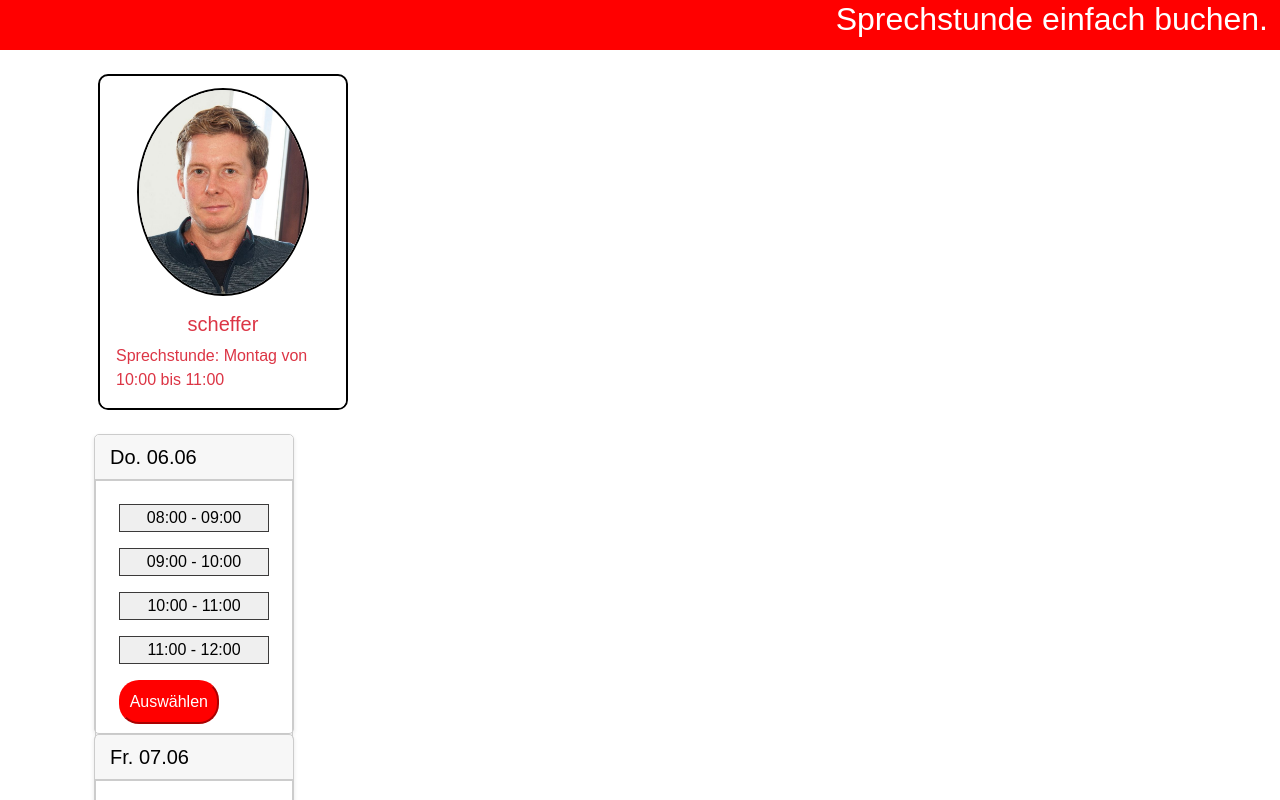
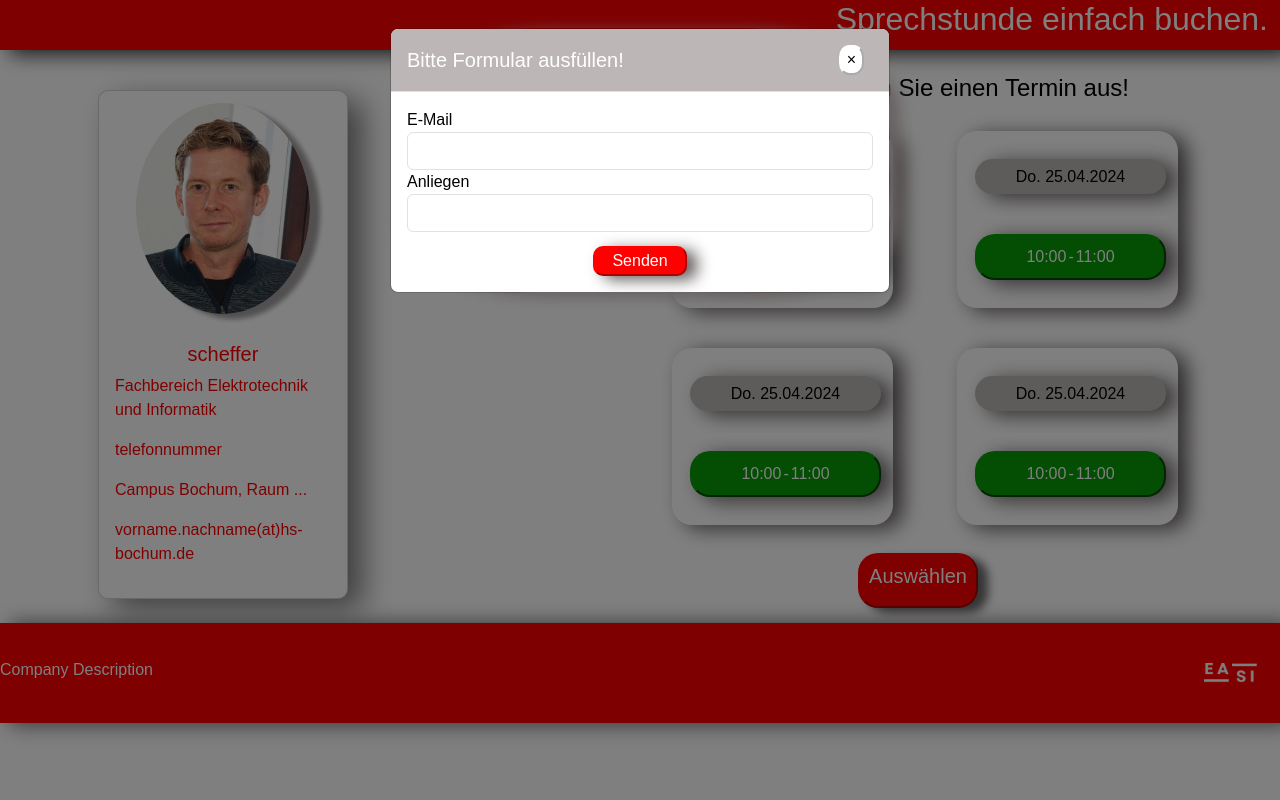
Before and after one commit to alaehamzaoui/direktprof, a Vue app in the folder front-end/: page /profs/1 in a window 1280 px wide. Both pictures are taken after a click on the button "Auswählen". Shown: the top 800 px of the page. Built offline with nearby package versions, Linux system fonts and the light colour scheme.

Commit message:
profseite done

```diff
--- a/front-end/src/pages/ProfSeite.vue
+++ b/front-end/src/pages/ProfSeite.vue
@@ -6,90 +6,125 @@
   </header>
 
   <div class="container mt-4">
-     <div class="card  mb-4">
-       <img :src="prof.imageName" class="card-img-top rounded-circle" alt="Professor Bild">
+    <div class="row">
+      <div class="col-sm">
+        <div class="card mb-4">
+          <img
+            :src="prof.imageName"
+            class="card-img-top rounded-circle"
+            alt="Professor Bild"
+          />
           <div class="card-body bg-white text-danger">
+            <!-- <h5 class="card-title">{{ prof.name }}</h5>
+            <p class="card-text">Sprechstunde: {{ prof.sprechstunde.tag }} von {{ prof.sprechstunde.beginn }} bis {{ prof.sprechstunde.ende }}</p>
+            -->
+            <div class="profile-card">
               <h5 class="card-title">{{ prof.name }}</h5>
-         <p class="card-text">Sprechstunde: {{ prof.sprechstunde.tag }} von {{ prof.sprechstunde.beginn }} bis {{ prof.sprechstunde.ende }}</p>
-       </div>
-     </div>
-
-<!--andere Möglichkeit
-     <div class="container-time mt-4 card-container-time">
-     <div class="card-time" v-for="(card, index) in cards" :key="index">
-       <div class="card-header-time">
-         <h5 class="card-title-time">{{ card.title }}</h5>
-       </div>
-       <div class="card-body-time">
-         <button class="btn-time btn-primary m-2" v-for="(button, bIndex) in card.buttons" :key="bIndex">{{ button }}</button>
+              <p>Fachbereich Elektrotechnik und Informatik</p>
+              <p><i class="fas fa-phone"></i> telefonnummer</p>
+              <p>
+                <i class="fas fa-map-marker-alt"></i> Campus Bochum, Raum ...
+              </p>
+              <p>
+                <i class="fas fa-envelope"></i>
+                vorname.nachname(at)hs-bochum.de
+              </p>
             </div>
           </div>
         </div>
- -->
-
-
-<div class="container mt-4 card-container">
-     <!-- Karte 1 -->
+      </div>
+      <div class="col-sm">
+        <!--Hier sind die Termine zu sehen-->
+        <div class="appointments">
+          <h4 class="h4-card-appointment-title">Bitte wählen Sie einen Termin aus!</h4>
+          <div class="btn-grid">
+            <div class="row">
+              <div class="col">
+                <!--Erste Auswahl-->
                 <div class="card-time">
                   <div class="card-header-time">
-         <h5 class="card-title-time">Do. 06.06</h5>
+                    <h5 class="btn-date btn-primary m-2">Do. 25.04.2024</h5>
                   </div>
                   <div class="card-body-time">
-         <button class="btn-time btn-success m-2">08:00 - 09:00</button>
-         <button class="btn-time btn-success m-2">09:00 - 10:00</button>
-         <button class="btn-time btn-success m-2">10:00 - 11:00</button>
-         <button class="btn-time btn-success m-2">11:00 - 12:00</button>
-
-         <button class="btn-buchen btn-primary m-2">Auswählen</button>
-
-       </div>
-     </div>
-     <!-- Karte 2 -->
-     <div class="card-time">
-       <div class="card-header-time">
-         <h5 class="card-title-time">Fr. 07.06</h5>
-       </div>
-       <div class="card-body-time">
-         <button class="btn-time btn-success m-2">12:00 - 13:00</button>
-         <button class="btn-time btn-success m-2">13:00 - 14:00</button>
-         <button class="btn-time btn-success m-2">14:00 - 15:00</button>
-         <button class="btn-time btn-success m-2">15:00 - 16:00</button>
-         <button class="btn-buchen btn-primary m-2">Auswählen</button>
-
-       </div>
-     </div>
-     <!-- Karte 3 -->
-     <div class="card-time">
-       <div class="card-header-time">
-         <h5 class="card-title-time">Do. 13.06</h5>
-       </div>
-       <div class="card-body-time">
-         <button class="btn-time btn-success m-2">16:00 - 17:00</button>
-         <button class="btn-time btn-success m-2">17:00 - 18:00</button>
-         <button class="btn-time btn-success m-2">18:00 - 19:00</button>
-         <button class="btn-time btn-success m-2">19:00 - 20:00</button>
-         <button class="btn-buchen btn-primary m-2">Auswählen</button>
-
-       </div>
-     </div>
-     <!-- Karte 4 -->
-     <div class="card-time">
-       <div class="card-header-time">
-         <h5 class="card-title-time">Fr. 14.06</h5>
-       </div>
-       <div class="card-body-time">
-         <button class="btn-time btn-success m-2">20:00 - 21:00</button>
-         <button class="btn-time btn-success m-2">21:00 - 22:00</button>
-         <button class="btn-time btn-success m-2">22:00 - 23:00</button>
-         <button class="btn-time btn-success m-2">23:00 - 00:00</button>
-         <button class="btn-buchen btn-primary m-2">Auswählen</button>
-
+                    <button class="btn-time btn-primary m-2">
+                      <tr>
+                        <td>{{ prof.sprechstunde.beginn }}</td>
+                        <td>-</td>
+                        <td>{{ prof.sprechstunde.ende }}</td>
+                      </tr>
+                    </button>
                   </div>
                 </div>
               </div>
 
+              <div class="col">
+                <!--Zweite Auswahl-->
+                <div class="card-time">
+                  <div class="card-header-time">
+                    <h5 class="btn-date btn-primary m-2">Do. 25.04.2024</h5>
+                  </div>
+                  <div class="card-body-time">
+                    <button class="btn-time btn-primary m-2">
+                      <tr>
+                        <td>{{ prof.sprechstunde.beginn }}</td>
+                        <td>-</td>
+                        <td>{{ prof.sprechstunde.ende }}</td>
+                      </tr>
+                    </button>
+                  </div>
+                </div>
+              </div>
+              <div class="w-100"></div>
+              <div class="col">
+                <!--dritte Auswahl-->
+                <div class="card-time">
+                  <div class="card-header-time">
+                    <h5 class="btn-date btn-primary m-2">Do. 25.04.2024</h5>
+                  </div>
+                  <div class="card-body-time">
+                    <button class="btn-time btn-primary m-2">
+                      <tr>
+                        <td>{{ prof.sprechstunde.beginn }}</td>
+                        <td>-</td>
+                        <td>{{ prof.sprechstunde.ende }}</td>
+                      </tr>
+                    </button>
+                  </div>
+                </div>
+              </div>
+              <div class="col">
+                <!--vierte Auswahl-->
+                <div class="card-time">
+                  <div class="card-header-time">
+                    <h5 class="btn-date btn-primary m-2">Do. 25.04.2024</h5>
+                  </div>
+                  <div class="card-body-time">
+                    <button class="btn-time btn-primary m-2">
+                      <tr>
+                        <td>{{ prof.sprechstunde.beginn }}</td>
+                        <td>-</td>
+                        <td>{{ prof.sprechstunde.ende }}</td>
+                      </tr>
+                    </button>
+                  </div>
+                </div>
+              </div>
+            </div>
+            <div class="row">
+              <div class="col">
+                <button
+                  class="btn-buchen btn-primary m-2"
+                  @click="showModal = true"
+                >
+                  <h5>Auswählen</h5>
+                </button>
+              </div>
+            </div>
+          </div>
+        </div>
+      </div>
 
-
+      <!-- hier muss das design bearbeitet werden
      <table class="table table-striped bg-white text-danger">
        <thead class="bg-danger text-white">
          <tr>
@@ -109,13 +144,31 @@
          </tr>
        </tbody>
      </table>
+
+     -->
+
+      <!-- Auswähen button -->
+    </div>
+
     <!-- Modal -->
-     <div v-if="showModal" class="modal fade show d-block" tabindex="-1" role="dialog" aria-labelledby="bookingModalLabel" aria-hidden="true">
+    <div
+      v-if="showModal"
+      class="modal fade show d-block"
+      tabindex="-1"
+      role="dialog"
+      aria-labelledby="bookingModalLabel"
+      aria-hidden="true"
+    >
       <div class="modal-dialog" role="document">
         <div class="modal-content">
-           <div class="modal-header bg-danger text-white">
-             <h5 class="modal-title" id="bookingModalLabel">Termin buchen</h5>
-             <button type="button" class="close" @click="closeModal" aria-label="Close">
+          <div class="modal-header ">
+            <h5 class="modal-title" id="bookingModalLabel">Bitte Formular ausfüllen!</h5>
+            <button
+              type="button"
+              class="close"
+              @click="closeModal"
+              aria-label="Close"
+            >
               <span aria-hidden="true">&times;</span>
             </button>
           </div>
@@ -123,13 +176,27 @@
             <form @submit.prevent="bookAppointment">
               <div class="form-group">
                 <label for="email">E-Mail</label>
-                 <input type="email" class="form-control" id="email" v-model="email" required>
+                <input
+                  type="email"
+                  class="form-control"
+                  id="email"
+                  v-model="email"
+                  required
+                />
               </div>
               <div class="form-group">
-                 <label for="topic">Thema</label>
-                 <input type="text" class="form-control" id="topic" v-model="topic" required>
+                <label for="topic">Anliegen</label>
+                <input
+                  type="text"
+                  class="form-control"
+                  id="topic"
+                  v-model="topic"
+                  required
+                />
               </div>
-               <button type="submit" class="btn btn-danger">Senden</button>
+              <div>
+                <button type="submit" class="btn-senden">Senden</button>
+              </div>
             </form>
           </div>
         </div>
@@ -141,24 +208,27 @@
     <footer>
       <div class="footer-content-prof">
         <h6 class="description">Company Description</h6>
-         <img class="easiLogo" src="../assets/img/firmenLogo_EASI (1).png" alt="EasiLogo">
+        <img
+          class="easiLogo"
+          src="../assets/img/firmenLogo_EASI (1).png"
+          alt="EasiLogo"
+        />
       </div>
     </footer>
   </section>
-
 </template>
 
 <script>
- import { profs } from '../temp-data.js';
+import { profs } from "../temp-data.js";
 
 export default {
   name: "ProfSeite",
   data() {
     return {
-       prof: profs.find(prof => prof.id === this.$route.params.profId),
-       email: '',
-       topic: '',
-       showModal: false
+      prof: profs.find((prof) => prof.id === this.$route.params.profId),
+      email: "",
+      topic: "",
+      showModal: false,
     };
   },
   methods: {
@@ -166,19 +236,18 @@
       this.showModal = false;
     },
     bookAppointment() {
-       alert(`Termin gebucht für ${this.prof.name} mit E-Mail: ${this.email} und Thema: ${this.topic}`);
+      alert(
+        `Termin gebucht für ${this.prof.name} mit E-Mail: ${this.email} und Thema: ${this.topic}`
+      );
       this.showModal = false;
-       this.email = '';
-       this.topic = '';
-     }
-
-   }
+      this.email = "";
+      this.topic = "";
+    },
+  },
 };
-
 </script>
 
 <style>
-
 /* .appointment{
  }*/
 header {
@@ -190,123 +259,150 @@
   height: 50px;
 }
 
-.header-container{
- margin-right:0;
+.header-container {
+  margin-right: 0;
   margin-left: auto;
 }
 
-.header-title{
- font-size: 2rem;
- color: #ffffff;
- float: right;
-
-}
-
- .container {
-   color: black;
- }
- .card-body {
-   background-color: white;
- }
- .table {
-   background-color: white;
-   color: red;
- }
- .table thead {
-   background-color: red;
-   color: white;
- }
- .btn-outline-danger {
-   border-color: red;
-   color: red;
- }
- .btn-outline-danger:hover {
-   background-color: red;
-   color: white;
- }
- .modal-header {
-   background-color: red;
-   color: white;
- }
- .modal-backdrop {
-   position: fixed;
-   top: 0;
-   left: 0;
-   width: 100vw;
-   height: 100vh;
-   background-color: rgba(0, 0, 0, 0.5);
-   z-index: 1040;
- }
-
-
- /* Karten-Stile */
 .header-title {
   font-size: 2rem;
   color: #ffffff;
   float: right;
 }
 
-/* Karten-Stile */
-.container-time {
- padding: 20px;
+.container {
+  color: black;
+
+}
+.card-body {
+  background-color: white;
+}
+.profile-card{
+  color: red;
+
+
 }
 
-.card-container-time {
- display: flex;
- flex-wrap: wrap;
- gap: 20px;
- justify-content: space-around;
+/* Karten-Stile */
+.h4-card-appointment-title{
+  margin-left: 20%;
+}
+
+.btn-grid{
+
+
+  display: flex; /* Arrange professor cards horizontally */
+  flex-wrap: wrap; /* Wrap cards to fit container width */
+  justify-content: center;
+
 }
 
 .card-time {
- border: 1px solid #ccc;
+  /*border: 1px solid black;*/
+
   border-radius: 5px;
- box-shadow: 0 2px 4px rgba(0, 0, 0, 0.1);
- width: 200px;
- height: 300px;
- display: flex;
- flex-direction: column;
+  margin: 20px;
+  padding: 10px;
+  box-shadow: 10px 4px 20px rgb(104, 97, 97);
+  border-radius: 20px;
+
+
 }
 
 .card-header-time {
- background-color: #f7f7f7;
- border-bottom: 1px solid #ccc;
- padding: 10px 15px;
+  color: white;
+  padding: 10px;
+  padding-left: 0%;
   border-top-left-radius: 5px;
   border-top-right-radius: 5px;
+  margin-bottom: 2%;
 }
 
-.card-title-time {
- margin: 0;
+.card-body-time {
+  background-color: white;
+  padding: 10px;
+  padding-left: 0%;
+}
+.btn-date {
+  color: black;
+  box-shadow: 10px 4px 20px rgb(104, 97, 97);
+
   border-color: gray;
+  background-color: #bdb6b6;
+  width: 100%;
+  margin-left: 0%;
+}
+.btn-time {
+  color: white;
+  width: 100%;
+  background-color: rgb(9, 156, 9);
+  box-shadow: 10px 4px 20px rgb(104, 97, 97);
+
+  border-color: rgb(9, 156, 9);
+  border-block-color: none;
+
 
 }
 
-.card-body-time {
- padding: 15px;
- display: flex;
- flex-direction: column;
- justify-content: space-around;
- border: 1px solid #ccc;
+.time-slot {
+  margin-bottom: 10px;
+}
+.btn-buchen{
+  width: 80%;
+  height: 80%;
+  margin-left: 20%;
+
+  display: flex; /* Arrange professor cards horizontally */
+  flex-wrap: wrap; /* Wrap cards to fit container width */
+  justify-content: center;
+
 
 }
 
-.btn-time {
- margin: 5px 0;
- border-radius: 0%;
- border: 1px solid #ccc;
- border-color: rgb(59, 58, 58);
+.action-button {
+  text-align: center;
+  margin-top: 10px;
+}
+
+.modal-dialog{
+  border-radius: 30%;
+  box-shadow: 10px 4px 15px rgb(104, 97, 97);
+
 
 }
+.close{
+  position: absolute;
+  right: 0;
+  margin-right: 5%;
+  border-radius: 40%;
+  color: black;
+  border-color: white;
+  background-color: white;
 
-.btn-buchen{
+}
+.modal-header{
   color: white;
+  background-color: #bdb6b6;
+
+}
+.btn-senden{
+  background-color: red;
+  color: white;
+
+  border-color: red;
+  border-radius: 10px;
+  height:50%;
+  width: 20%;
+  margin-top: 3%;
   margin-left: auto;
   margin-right: auto;
+  justify-content: center;
+  align-items: center;
+  display: flex;
+  box-shadow: 10px 4px 15px rgb(104, 97, 97);
+
 
 }
-
-
 
 footer {
   background-color: red;
@@ -334,9 +430,8 @@
 }
 
 .easiLogo {
- width: 100px; /* Du kannst die Größe nach Bedarf anpassen */
+  width: 100px;
   height: auto;
   order: 1; /* Ändere die Reihenfolge, um die Beschreibung ganz links zu positionieren */
-
 }
 </style>
--- a/front-end/src/pages/ProfsListe.vue
+++ b/front-end/src/pages/ProfsListe.vue
@@ -20,7 +20,7 @@
 </section>
 
   <section class="professor-cards">
-    <div v-for="prof in profs" :key="prof.id" class="card bg-white shadow-sm">
+    <div v-for="prof in profs" :key="prof.id" class="card">
       <card-header class="card-logo">
         <img class="bo-logo" src="../assets/img/logoBO.png" alt="">
       </card-header>
@@ -72,6 +72,8 @@ header {
   margin: 0;
   text-align: center;
   height: 50px;
+  box-shadow: 10px 4px 20px rgb(53, 50, 50);
+
 }
 
 .header-container{
@@ -84,6 +86,7 @@ header {
   color: #ffffff;
   float: right;
 
+
 }
 .ueberschrift{
   color: black;
@@ -94,6 +97,7 @@ header {
   justify-content: center;
   margin: 2rem 0; /* Add some margin around cards */
   font-weight: bold; /* Make text bold */
+
 
 }
 .hero {
@@ -109,6 +113,8 @@ header {
   object-fit: cover;
   filter: brightness(60%);
   margin: 0;
+  box-shadow: 0px 4px 20px rgb(104, 97, 97);
+
 }
 
 .search-box {
@@ -122,6 +128,7 @@ header {
   height: 30%;
   display:flex;
   align-items: center;
+
 }
 .search-input {
   width: 100%;
@@ -132,6 +139,8 @@ header {
   background-color: #fff; /* White background for input field */
   color:black; /* Black text color for input field */
   height: 40%;
+  box-shadow: 10px 4px 20px rgb(56, 53, 53);
+
 
 }
 
@@ -143,6 +152,7 @@ header {
   /* Adjust logo size as needed */
   width: 350px; /* Example size */
   height: auto; /* Maintain logo aspect ratio */
+
 }
 
 .professor-cards {
@@ -156,7 +166,9 @@ header {
 .card {
   /*margin: 1rem;  Add margin between cards */
   /* width: 250px; Adjust card width as needed */
-  border: 2px solid black;
+ /* border: 2px solid black;*/
+ box-shadow: 15px 10px 30px gray ;
+
   background-color: black;
   background: #ffffff; /* Card background color */
  /* box-shadow: 0 4px 8px rgba(0, 0, 0, 0.1); /* Soft shadow */
@@ -189,7 +201,10 @@ header {
   margin-left: auto;
   margin-right: auto;
   margin-top: 5%;
-  border: 2px solid black;
+  margin-bottom: 5%;
+ /* border: 2px solid black;*/
+  box-shadow: 10px 5px 5px rgb(163, 158, 158) ;
+
 }
 .card-title{
   margin-left: auto;
@@ -226,6 +241,8 @@ header {
   align-items: center;
   display: flex;
   width: 60%;
+  box-shadow: 10px 5px 10px rgb(109, 106, 106) ;
+
 
 
 }
@@ -241,6 +258,8 @@ footer {
   /*padding-bottom: 0%;*/
   text-align: center;
   margin-bottom: 0; /* Hier wird der Abstand nach unten entfernt */
+  box-shadow: 10px 1px 20px rgb(104, 97, 97);
+
 
 }
 
```
Lines whose indentation alone changed are shown as unchanged.
